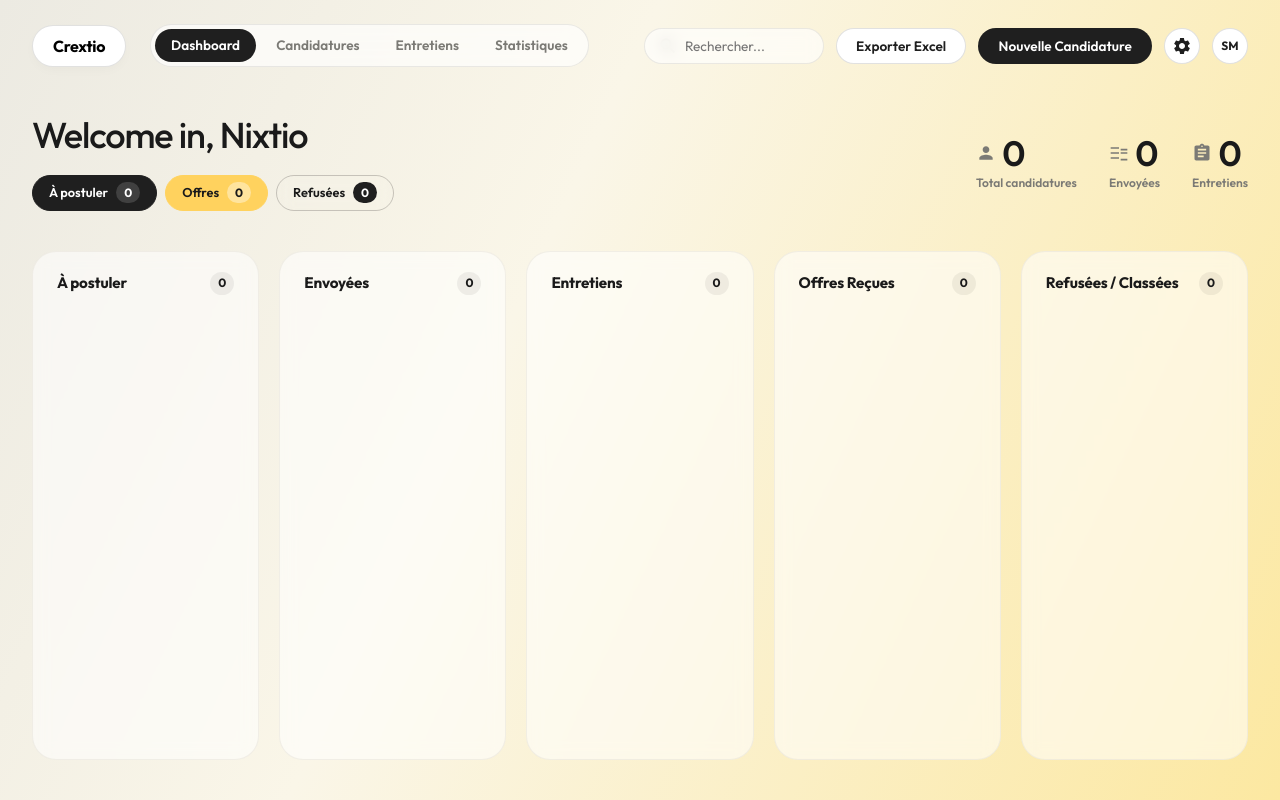
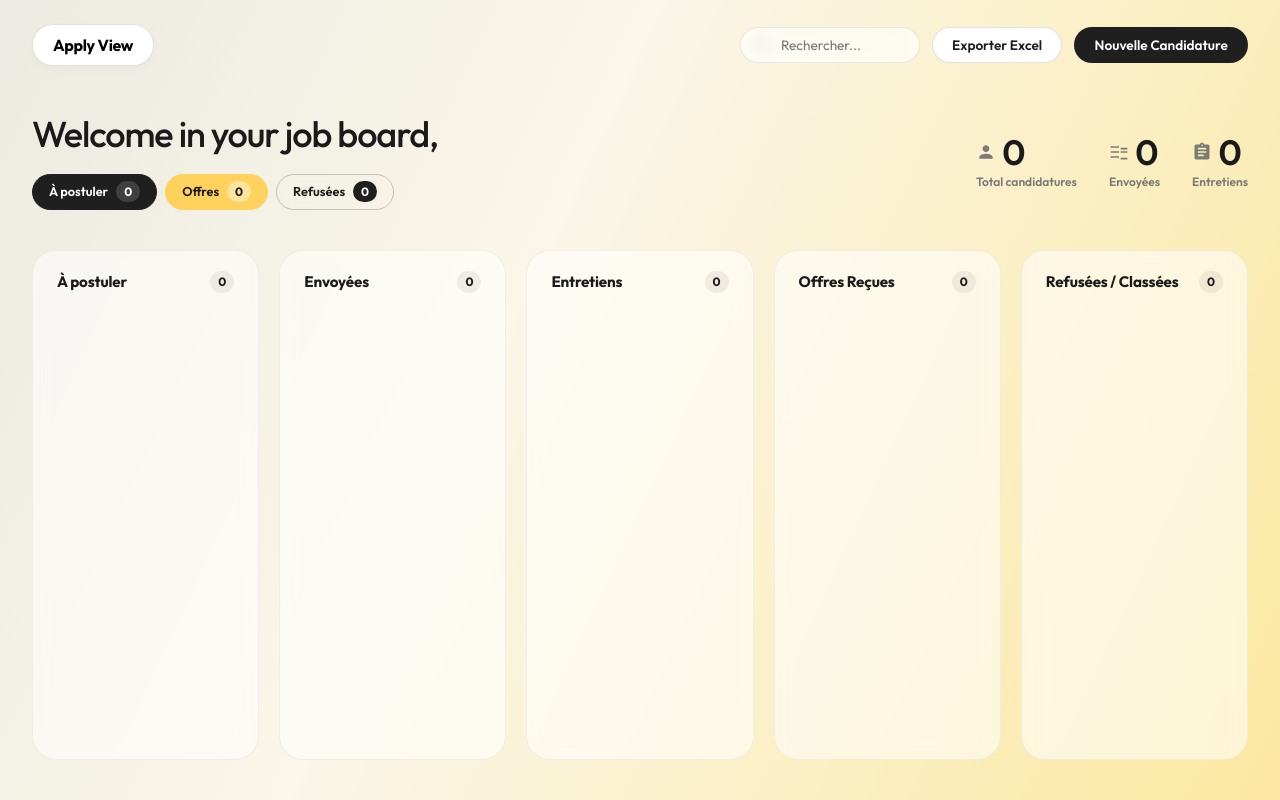
Before and after one commit to lucgmensah/apply_viewer, a browser extension: page dashboard.html in a window 1280 px wide. Drawn offline with Linux system fonts and the light colour scheme.

Commit message:
refactor

```diff
--- a/dashboard.html
+++ b/dashboard.html
@@ -14,13 +14,13 @@
   <!-- HEADER -->
   <header class="app-header">
     <div class="header-left">
-      <div class="brand-capsule">Crextio</div>
-      <nav class="header-nav">
+      <div class="brand-capsule">Apply View</div>
+      <!-- <nav class="header-nav">
         <span class="nav-item active">Dashboard</span>
         <span class="nav-item">Candidatures</span>
         <span class="nav-item">Entretiens</span>
         <span class="nav-item">Statistiques</span>
-      </nav>
+      </nav> -->
     </div>
 
     <div class="header-right">
@@ -39,13 +39,13 @@
         Nouvelle Candidature
       </button>
 
-      <button class="btn-settings-icon" title="Paramètres">
+      <!-- <button class="btn-settings-icon" title="Paramètres">
         <svg viewBox="0 0 24 24" width="20" height="20">
           <path fill="currentColor" d="M19.14 12.94c.04-.3.06-.61.06-.94 0-.32-.02-.64-.07-.94l2.03-1.58c.18-.14.23-.41.12-.61l-1.92-3.32c-.12-.22-.37-.29-.59-.22l-2.39.96c-.5-.38-1.03-.7-1.62-.94l-.36-2.54c-.04-.24-.24-.41-.48-.41h-3.84c-.24 0-.43.17-.47.41l-.36 2.54c-.59.24-1.13.57-1.62.94l-2.39-.96c-.22-.08-.47 0-.59.22L2.74 8.87c-.12.21-.08.47.12.61l2.03 1.58c-.05.3-.09.63-.09.94s.02.64.07.94l-2.03 1.58c-.18.14-.23.41-.12.61l1.92 3.32c.12.22.37.29.59.22l2.39-.96c.5.38 1.03.7 1.62.94l.36 2.54c.05.24.24.41.48.41h3.84c.24 0 .44-.17.47-.41l.36-2.54c.59-.24 1.13-.56 1.62-.94l2.39.96c.22.08.47 0 .59-.22l1.92-3.32c.12-.22.07-.47-.12-.61l-2.01-1.58zM12 15.6c-1.98 0-3.6-1.62-3.6-3.6s1.62-3.6 3.6-3.6 3.6 1.62 3.6 3.6-1.62 3.6-3.6 3.6z"/>
         </svg>
-      </button>
+      </button> -->
 
-      <div class="user-avatar" title="Sophie Martin">SM</div>
+      <!-- <div class="user-avatar" title="Sophie Martin">SM</div> -->
     </div>
   </header>
 
@@ -54,7 +54,7 @@
     <!-- STATS OVERVIEW & GREETING -->
     <div class="welcome-section">
       <div class="welcome-left">
-        <h1 class="welcome-title">Welcome in, Nixtio</h1>
+        <h1 class="welcome-title">Welcome in your job board,</h1>
         <div class="welcome-pills">
           <div class="stat-card metric-pill active" data-filter="wishlist">
             <span>À postuler</span>
```
